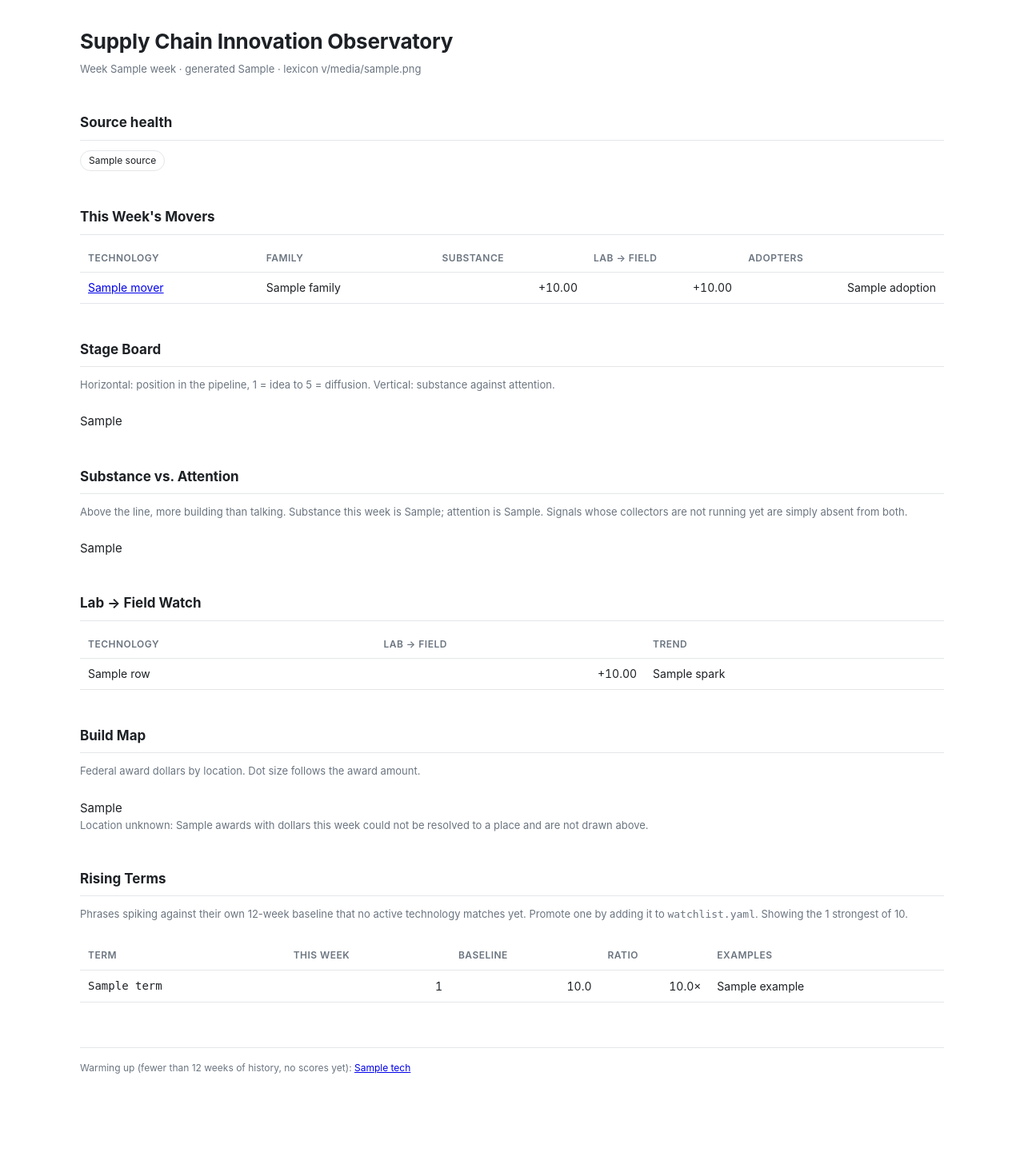
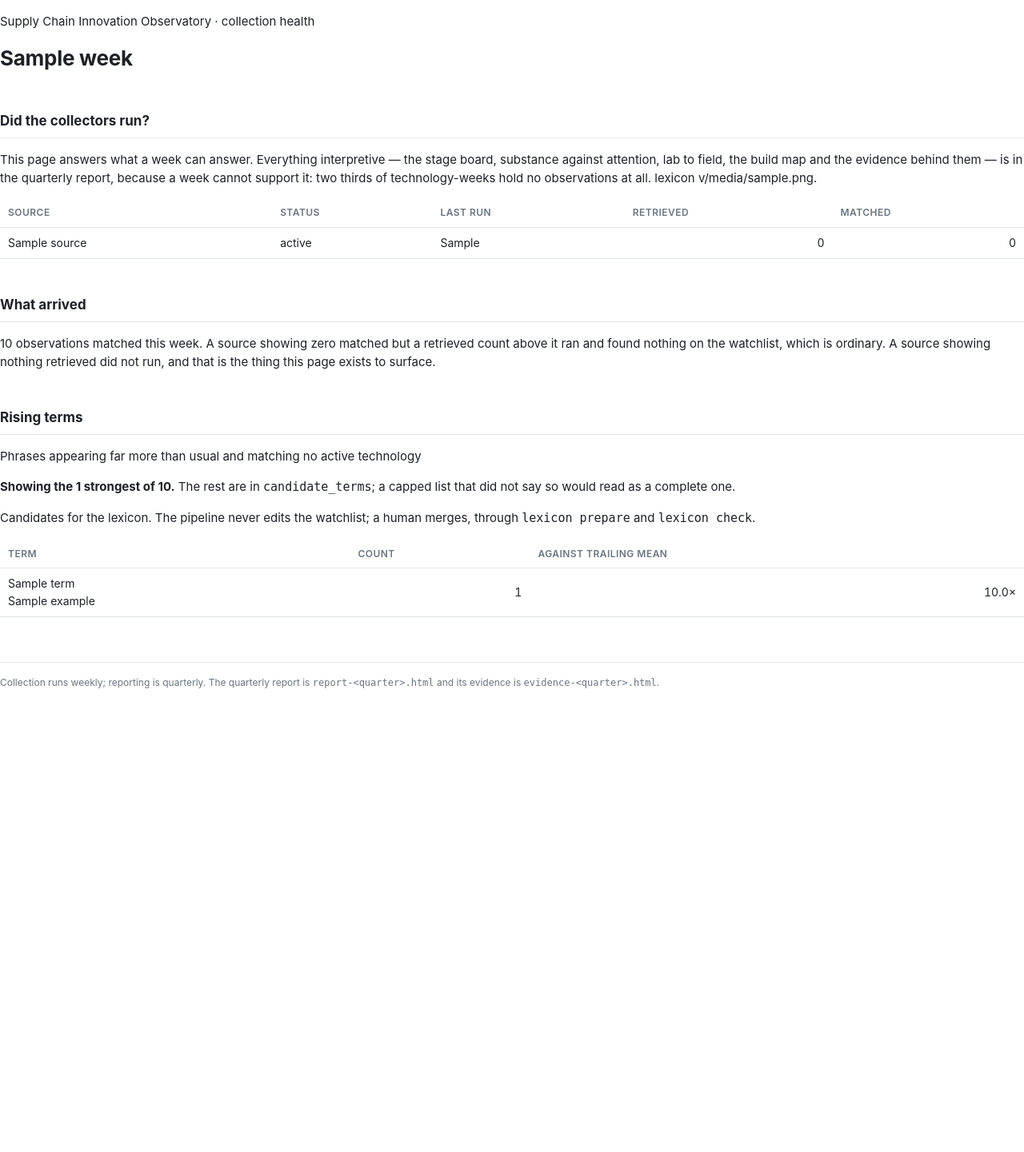
Before and after one commit to KD1960/Supply-Chain-Innovation-Observatory, a Python web app: template observatory/templates/dashboard.html.j2 in a window 1280 px wide. Shown: the whole page at 80% size. After the commit the page ends 861 px from the top, so only its background shows below. Run offline with Jinja, Linux system fonts and the light colour scheme; the template is opened without the code that fills it: most values are stand-ins (such as "Sample title", 1, 10 or a date in 2020).

Commit message:
Weekly page becomes collection health; evidence moves to the quarter
A week cannot support interpretation. Two thirds of technology-weeks hold no
observations, so a weekly ranking mostly reported which week a collector caught
something, and a trailing z-score let a technology with nothing at all in the
week top "This Week's Movers" -- on 2026-W36, seven of the top eight.

The weekly page now answers what a week can answer: did each collector run,
what did it retrieve, what matched, and which terms are rising. It keeps the
truncation disclosure, which is the one thing on it that could still mislead.

Evidence pages move to the quarter and change shape. Every active technology
used to get a section whether or not it had documents, which put forty-two
headings between a reader and nine technologies' worth of evidence. Sections
now cover only technologies with documents, ordered by how much they carry,
and the rest are named at the foot -- absence is a finding, and each keeps its
anchor so no link from the report is dead.

Tests for the removed blocks are deleted rather than adapted; a test for a
feature that no longer exists is not evidence of anything. The page-quality
tests that still apply were kept, including escaping, which now covers the
source names and candidate terms the page does print.

615 tests pass.

Co-Authored-By: Claude Opus 5 <noreply@anthropic.com>

```diff
--- a/observatory/templates/dashboard.html.j2
+++ b/observatory/templates/dashboard.html.j2
@@ -31,119 +31,87 @@
 </style>
 </head>
 <body>
-<main>
-  <h1>Supply Chain Innovation Observatory</h1>
-  <p class="sub">Week {{ week }} &middot; generated {{ generated_for }} &middot; lexicon v{{ lexicon_version }}</p>
+<div class="wrap">
+<header>
+  <p class="eyebrow">Supply Chain Innovation Observatory &middot; collection health</p>
+  <h1>{{ week }}</h1>
+</header>
 
-  <h2>Source health</h2>
-  <ul class="health">
-    {% for source in sources %}
-      <li class="chip {{ source.status }}" title="{{ source.note }}">{{ source.name }}</li>
-    {% else %}
-      <li class="empty">No sources have run yet.</li>
-    {% endfor %}
-  </ul>
+<section>
+  <h2>Did the collectors run?</h2>
+  <p>This page answers what a week can answer. Everything interpretive &mdash;
+  the stage board, substance against attention, lab to field, the build map and
+  the evidence behind them &mdash; is in the quarterly report, because a week
+  cannot support it: two thirds of technology-weeks hold no observations at all.
+  lexicon v{{ lexicon_version }}.</p>
+</section>
 
-  <h2>This Week's Movers</h2>
-  {% if movers %}
+<div class="panel">
   <table>
-    <thead><tr><th>Technology</th><th>Family</th>
-      <th class="num">Substance</th><th class="num">Lab&nbsp;&rarr;&nbsp;Field</th>
-      <th class="num">Adopters</th></tr></thead>
+    <thead><tr><th class="name">Source</th><th class="tag">Status</th>
+      <th class="name">Last run</th><th class="num">Retrieved</th>
+      <th class="num">Matched</th></tr></thead>
     <tbody>
-    {% for mover in movers %}
+      {% for source in sources %}
       <tr>
-        <td><a href="{{ evidence_href }}#{{ mover.tech_id }}">{{ mover.name }}</a></td>
-        <td>{{ mover.family }}</td>
-        <td class="num">{{ '%+.2f'|format(mover.sai) if mover.sai is not none else '—' }}</td>
-        <td class="num">{{ '%+.2f'|format(mover.lfi) if mover.lfi is not none else '—' }}</td>
-        <td class="num">{{ mover.adoption if mover.adoption is not none else '—' }}</td>
+        <td class="name">{{ source.name }}</td>
+        <td class="tag">{{ source.status }}</td>
+        <td class="name">{{ source.last_run_week or '&mdash;' }}</td>
+        <td class="num">{{ retrieved.get(source.name, 0) }}</td>
+        <td class="num">{% set found = arrivals | selectattr('0', 'equalto', source.name) | list %}{{ found[0][1] if found else 0 }}</td>
       </tr>
-    {% endfor %}
+      {% endfor %}
     </tbody>
   </table>
+</div>
+
+<section>
+  <h2>What arrived</h2>
+  <p>{{ matched_total }} observations matched this week. A source showing zero
+  matched but a retrieved count above it ran and found nothing on the watchlist,
+  which is ordinary. A source showing nothing retrieved did not run, and that is
+  the thing this page exists to surface.</p>
+</section>
+
+<section>
+  <h2>Rising terms</h2>
+  <p class="source">Phrases appearing far more than usual and matching no active technology</p>
+  {% if not rising_terms %}
+  <p>No new terms rose above the threshold this week.</p>
   {% else %}
-  <p class="empty">Not enough history yet to rank movers.</p>
+  {% if rising_total > rising_terms|length %}
+  <p><strong>Showing the {{ rising_terms|length }} strongest of {{ rising_total }}.</strong>
+  The rest are in <code>candidate_terms</code>; a capped list that did not say so
+  would read as a complete one.</p>
   {% endif %}
-
-  <h2>Stage Board</h2>
-  <p class="sub">Horizontal: position in the pipeline, 1 = idea to 5 = diffusion. Vertical: substance against attention.</p>
-  {{ stage_board_svg }}
-
-  <h2>Substance vs. Attention</h2>
-  <p class="sub">Above the line, more building than talking.
-     Substance this week is
-     {% if substance_signals %}{{ substance_signals|join(', ') }}{% else %}no signal at all{% endif %};
-     attention is
-     {% if attention_signals %}{{ attention_signals|join(', ') }}{% else %}no signal at all{% endif %}.
-     Signals whose collectors are not running yet are simply absent from both.</p>
-  {{ substance_svg }}
-
-  <h2>Lab &rarr; Field Watch</h2>
-  {% if crossovers %}
+  <p>Candidates for the lexicon. The pipeline never edits the watchlist; a human
+  merges, through <code>lexicon prepare</code> and <code>lexicon check</code>.</p>
+</section>
+<div class="panel">
   <table>
-    <thead><tr><th>Technology</th><th class="num">Lab&nbsp;&rarr;&nbsp;Field</th><th>Trend</th></tr></thead>
+    <thead><tr><th class="name">Term</th><th class="num">Count</th>
+      <th class="num">Against trailing mean</th></tr></thead>
     <tbody>
-    {% for row in crossovers %}
-      <tr><td>{{ row.name }}</td><td class="num">{{ '%+.2f'|format(row.lfi) }}</td><td>{{ row.spark }}</td></tr>
-    {% endfor %}
+      {% for row in rising_terms %}
+      <tr><td class="name">{{ row.term }}
+        {% if row.examples %}<br>
+          {% for title, url in row.examples[:2] %}
+            <span class="tag">{% if url and url.startswith('http') %}<a href="{{ url }}">{{ title }}</a>{% else %}{{ title }}{% endif %}</span>
+          {% endfor %}
+        {% endif %}
+      </td><td class="num">{{ row.count }}</td>
+      <td class="num">{{ '%.1f'|format(row.ratio) }}&times;</td></tr>
+      {% endfor %}
     </tbody>
   </table>
-  {% else %}
-  <p class="empty">No technology has crossed into deployment this week.</p>
-  {% endif %}
+</div>
+{% endif %}
 
-  <h2>Build Map</h2>
-  <p class="sub">Federal award dollars by location. Dot size follows the award amount.</p>
-  {{ build_map_svg }}
-  {% if map_unplaced %}
-  <p class="sub">Location unknown: {{ map_unplaced }} award{{ 's' if map_unplaced != 1 }}
-     with dollars this week could not be resolved to a place and are not drawn above.</p>
-  {% endif %}
-
-  <h2>Rising Terms</h2>
-  <p class="sub">Phrases spiking against their own 12-week baseline that no active
-     technology matches yet. Promote one by adding it to <code>watchlist.yaml</code>.
-     {% if rising_total > rising_terms|length %}
-       Showing the {{ rising_terms|length }} strongest of {{ rising_total }}.
-     {% endif %}</p>
-  {% if rising_terms %}
-  <table>
-    <thead><tr><th>Term</th><th class="num">This week</th><th class="num">Baseline</th>
-      <th class="num">Ratio</th><th>Examples</th></tr></thead>
-    <tbody>
-    {% for candidate in rising_terms %}
-      <tr>
-        <td><code>{{ candidate.term }}</code></td>
-        <td class="num">{{ candidate.count }}</td>
-        <td class="num">{{ '%.1f'|format(candidate.baseline) }}</td>
-        <td class="num">{{ '%.1f'|format(candidate.ratio) }}&times;</td>
-        <td>
-          {# The URL comes from a third-party payload. Every one of them is
-             collector-constructed or federal-API today, but a javascript: URL
-             would render here as a link the owner clicks in a local file, so
-             only the two schemes a document link can honestly have are made
-             clickable; anything else shows as plain text. #}
-          {% for title, url in candidate.examples %}
-            {% if url is string and (url.startswith('https://') or url.startswith('http://')) %}
-            <a href="{{ url }}">{{ title }}</a>
-            {% else %}{{ title }}{% endif %}{% if not loop.last %}<br>{% endif %}
-          {% endfor %}
-        </td>
-      </tr>
-    {% endfor %}
-    </tbody>
-  </table>
-  {% else %}
-  <p class="empty">No new terms rose above the threshold this week.</p>
-  {% endif %}
-
-  {% if warming_up %}
-  <footer>
-    Warming up (fewer than 12 weeks of history, no scores yet):
-    {% for tech in warming_up %}<a href="{{ evidence_href }}#{{ tech.tech_id }}">{{ tech.name }}</a>{% if not loop.last %}, {% endif %}{% endfor %}
-  </footer>
-  {% endif %}
-</main>
+<footer>
+  Collection runs weekly; reporting is quarterly. The quarterly report is
+  <code>report-&lt;quarter&gt;.html</code> and its evidence is
+  <code>evidence-&lt;quarter&gt;.html</code>.
+</footer>
+</div>
 </body>
 </html>
```
Also changed, not shown: STATUS.md (+29 -2 lines), observatory/quarter.py (+43 -0 lines), observatory/render.py (+45 -80 lines), observatory/templates/evidence.html.j2 (+18 -5 lines), tests/test_evidence_quarter.py (added, +81 -0 lines), tests/test_no_momentum.py (+0 -11 lines), tests/test_render.py (+52 -159 lines).
